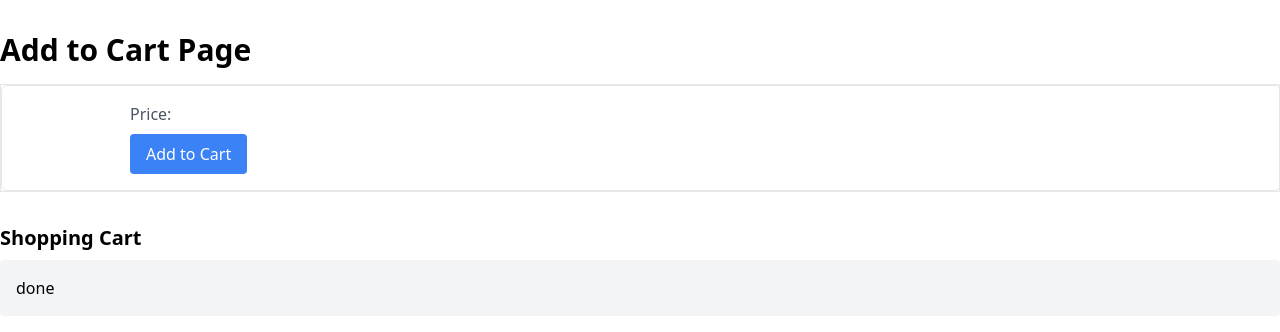
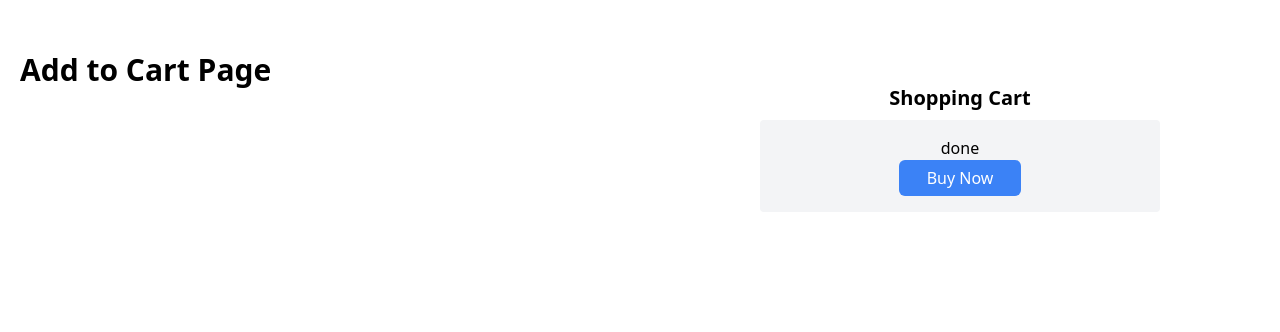
Before and after one commit to HanzlaSadqaqat/MedSwift-FE, a React (Vite) app: page /addtocart in a window 1280 px wide. Shown: the top 332 px of the page. Built offline with nearby package versions, Linux system fonts and the light colour scheme.

Commit message:
Chore: Add to card Functionality

```diff
--- a/src/components/homepage/Card.tsx
+++ b/src/components/homepage/Card.tsx
@@ -1,7 +1,7 @@
-import { faCartShopping } from "@fortawesome/free-solid-svg-icons";
-import { FontAwesomeIcon } from "@fortawesome/react-fontawesome";
-import React from "react";
-import { Link } from "react-router-dom";
+// import { faCartShopping } from "@fortawesome/free-solid-svg-icons";
+// import { FontAwesomeIcon } from "@fortawesome/react-fontawesome";
+// import React, { useEffect, useState } from "react";
+// import { Link } from "react-router-dom";
 // import { AppContextData } from "../../context/AppContext";
 // import Rating from "./Rating";
 interface cardProp {
@@ -9,23 +9,39 @@ interface cardProp {
   imageUrl: string[];
   name: string;
   price: number;
+  id: string;
 }
 
 export const Card: React.FC<cardProp> = (props: cardProp) => {
-  const addToCart = (e: React.MouseEvent) => {
-    e.preventDefault();
-    localStorage.setItem("name", props.name);
-    localStorage.setItem("price", `${props.price}`);
-    localStorage.setItem("imageUrl", props.imageUrl[0]);
-  };
+  // const [items, setItems] = useState(() => {
+  //   const storeItems = localStorage.getItem("items");
+  //   return storeItems ? JSON.parse(storeItems) : [];
+  // });
+  // useEffect(() => {
+  //   localStorage.setItem("items", JSON.stringify(items));
+  // }, [items]);
+  // const addToCart = (e: React.MouseEvent) => {
+  //   e.preventDefault();
+  //   const newItem = {
+  //     name: props.name,
+  //     price: props.price,
+  //     imageUrl: props.imageUrl,
+  //     id: props.id,
+  //   };
+  //   const updateItems = [...items, newItem];
+  //   setItems(updateItems);
+  //   // localStorage.setItem("items", JSON.stringify(updateItems));
+
+  //   console.log(updateItems);
+  // };
 
   return (
     <div className="">
       <div className="CARDS">
-        <Link
+        {/* <Link
           to="/product/details"
           className="border  p-4 flex flex-col gap-2 shadow-sm rounded hover:shadow-xl m-2"
-        >
+        > */}
         <div className=" flex justify-center ">
           <img
             src={`${props.imageUrl[0]}`}
@@ -38,7 +54,7 @@ export const Card: React.FC<cardProp> = (props: cardProp) => {
           <div className="Rating_stars "></div>
           <div className=" text-3xl">{props.price}$</div>
         </div>
-          <div className="flex gap-3 justify-center">
+        {/* <div className="flex gap-3 justify-center">
             <button
               onClick={addToCart}
               className="px-4 w-5/6 flex justify-center py-2 bg-blue-400 rounded hover:bg-blue-500 transition duration-200 text-white font-bold gap-2 items-center"
@@ -46,14 +62,8 @@ export const Card: React.FC<cardProp> = (props: cardProp) => {
               <FontAwesomeIcon icon={faCartShopping} />
               Add
             </button>
-            {/* <Link
-              to="/buy/now"
-              className="px-4 py-2 w-2/6 bg-green-400 rounded hover:bg-green-500 transition duration-200 text-white font-bold"
-            >
-              Buy Now
-            </Link> */}
-          </div>
-        </Link>
+          </div> */}
+        {/* </Link> */}
       </div>
 
       <div>{props.children}</div>
--- a/src/pages/AddToCart.tsx
+++ b/src/pages/AddToCart.tsx
@@ -1,29 +1,86 @@
+import { faCircleXmark } from "@fortawesome/free-solid-svg-icons";
+import { FontAwesomeIcon } from "@fortawesome/react-fontawesome";
+
+interface CartData {
+  name: string;
+  price: number;
+  imageUrl: string[];
+  id: string;
+}
 export default function AddToCart() {
-  const name = localStorage.getItem("name");
-  const price = localStorage.getItem("price");
+  let data: CartData[] = [];
+  try {
+    const result = localStorage.getItem("items");
+    if (result) {
+      const res = JSON.parse(result);
+      // setData(res);
+      data = res;
+    }
+  } catch (error) {
+    console.log(error);
+  }
+  const removeItem = (id: any) => {
+    console.log(id);
+    const findProduct = data.findIndex((index) => index.id === id);
+    console.log(findProduct);
+    const file = data.filter((item) => item.id !== id);
+    console.log(file);
+    localStorage.setItem("items", JSON.stringify(file));
+  };
 
   return (
     <div>
-      <div className="container mx-auto mt-8">
-        <h1 className="text-3xl font-semibold mb-4">Add to Cart Page</h1>
-
-        <div className="grid grid-cols-3 gap-4 border">
-          <div className="p-4 border rounded-md flex gap-28 w-screen">
-            <h2 className="text-lg font-semibold mb-2">{name}</h2>
-            <div>
-              <p className="text-gray-600 mb-2">Price: {price}</p>
-              <button className="bg-blue-500 hover:bg-blue-600 text-white px-4 py-2 rounded">
-                Add to Cart
-              </button>
-            </div>
-          </div>
+      <div className="container mx-auto mt-8 flex">
+        <div className="p-5 w-full">
+          <h1 className="text-3xl font-semibold mb-4">Add to Cart Page</h1>
+          {data.map((data: CartData) => {
+            return (
+              <div className="gap-4 mt-4">
+                <div className="p-4 border rounded-md flex w-full justify-between bg-slate-50">
+                  <div className="flex gap-3 items-center">
+                    <img
+                      src={data.imageUrl[0]}
+                      className="w-10 h-10 rounded-full border-2"
+                      alt=""
+                    />
+                    <h2 className="text-lg font-semibold flex items-center">
+                      {data.name}
+                    </h2>
+                  </div>
+                  <div className="flex gap-5 items-center mt-2">
+                    <p className="text-gray-600 mb-2 flex items-center">
+                      ${data.price}
+                    </p>
+                    <input
+                      type="number"
+                      min={0}
+                      max={99}
+                      value={1}
+                      className=" border rounded-md p-2 w-20  px-4 py-2 "
+                    ></input>
+                    <div className="flex items-center">
+                      <FontAwesomeIcon
+                        icon={faCircleXmark}
+                        className=""
+                        onClick={() => removeItem(data.id)}
+                      />
+                    </div>
+                  </div>
+                </div>
+              </div>
+            );
+          })}
         </div>
 
-        <div className="mt-8">
+        <div className="mt-8 p-5 w-full flex flex-col text-center items-center">
           <h2 className="text-xl font-semibold mb-2">Shopping Cart</h2>
-          <ul className="bg-gray-100 p-4 rounded">
-            <li>done</li>
-          </ul>
+          <div className="bg-gray-100 p-4 w-4/6 rounded">
+            <div>done</div>
+
+            <button className="bg-blue-500 hover:bg-blue-600 text-white px-7 py-1.5 rounded-md">
+              Buy Now
+            </button>
+          </div>
         </div>
       </div>
     </div>
--- a/src/pages/HomePage.tsx
+++ b/src/pages/HomePage.tsx
@@ -4,17 +4,29 @@ import { useState, useEffect, useContext } from "react";
 // import { Card } from "../components/homepage/Card";
 import axios, { AxiosError } from "axios";
 import { AppContextData } from "../context/AppContext";
+import { Link } from "react-router-dom";
+import { FontAwesomeIcon } from "@fortawesome/react-fontawesome";
+import { faCartShopping } from "@fortawesome/free-solid-svg-icons";
 interface sendDataProp {
   imageUrl: string[];
   name: string;
   price: number;
+  _id: string;
 }
 export const HomePage: React.FC = () => {
   const [result, setResult] = useState([]);
   const { email } = useContext(AppContextData);
+  const [items, setItems] = useState(() => {
+    const storeItems = localStorage.getItem("items");
+    return storeItems ? JSON.parse(storeItems) : [];
+  });
+
   useEffect(() => {
     getCardData();
   }, []);
+  useEffect(() => {
+    localStorage.setItem("items", JSON.stringify(items));
+  }, [items]);
 
   const getCardData = async () => {
     try {
@@ -26,6 +38,25 @@ export const HomePage: React.FC = () => {
     }
   };
 
+  const addToCart = (
+    id: string,
+    name: string,
+    price: number,
+    imageUrl: string[]
+  ) => {
+    const newItem = {
+      name: name,
+      price: price,
+      imageUrl: imageUrl,
+      id: id,
+    };
+    const updateItems = [...items, newItem];
+    setItems(updateItems);
+    // localStorage.setItem("items", JSON.stringify(updateItems));
+
+    console.log(updateItems);
+  };
+
   return (
     <div>
       <Navbar email={email}>
@@ -35,9 +66,32 @@ export const HomePage: React.FC = () => {
         <div className="grid grid-cols-4">
           {result.map((res: sendDataProp) => {
             return (
-              <Card imageUrl={res.imageUrl} name={res.name} price={res.price}>
-                <div></div>
-              </Card>
+              <Link
+                to="/product/details"
+                className="border  p-4 flex flex-col gap-2 shadow-sm rounded hover:shadow-xl m-2"
+              >
+                <Card
+                  imageUrl={res.imageUrl}
+                  name={res.name}
+                  price={res.price}
+                  id={res._id}
+                >
+                  <div>
+                    <div className="flex gap-3 justify-center">
+                      <button
+                        onClick={(e) => {
+                          e.preventDefault();
+                          addToCart(res._id, res.name, res.price, res.imageUrl);
+                        }}
+                        className="px-4 w-5/6 flex justify-center py-2 bg-blue-400 rounded hover:bg-blue-500 transition duration-200 text-white font-bold gap-2 items-center"
+                      >
+                        <FontAwesomeIcon icon={faCartShopping} />
+                        Add
+                      </button>
+                    </div>
+                  </div>
+                </Card>
+              </Link>
             );
           })}
         </div>
```
Lines whose indentation alone changed are shown as unchanged.
